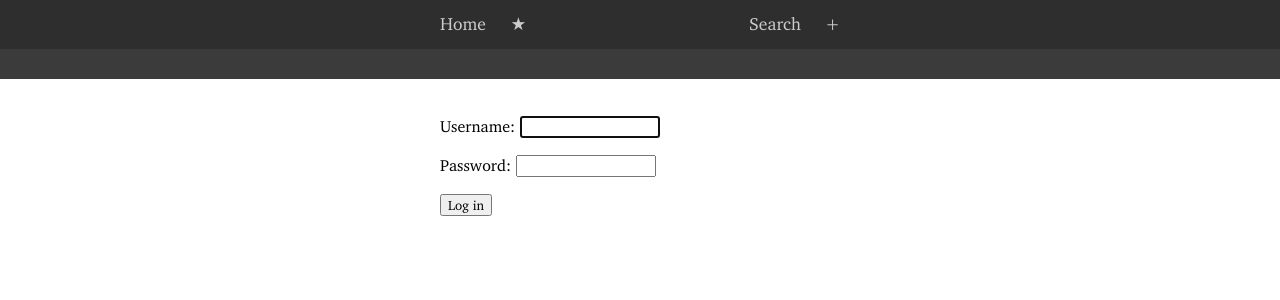
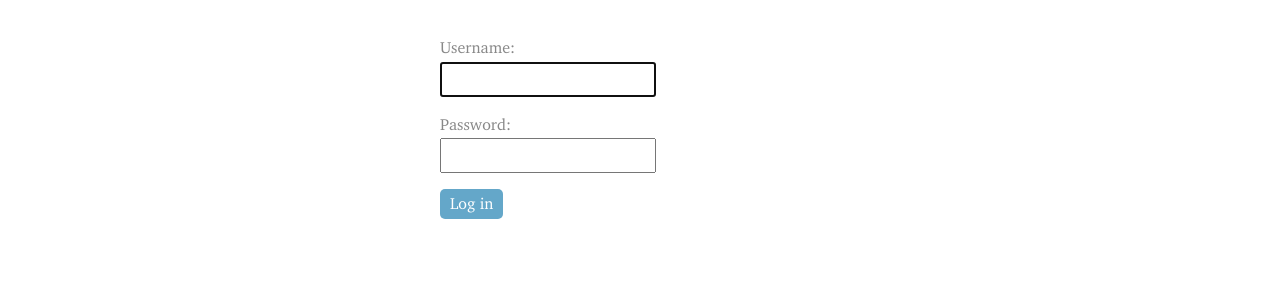
Before and after one commit to bencrowder/liszt, a Django app: page /login/ in a window 1280 px wide. Shown: the top 300 px of the page. Run offline with Django 3.2, Linux system fonts and the light colour scheme; some libraries are stand-ins or nearby versions.

Commit message:
Styles login page

```diff
--- a/liszt/static/css/style.css
+++ b/liszt/static/css/style.css
@@ -57,6 +57,40 @@ p {
   src: url("../fonts/charter/charter_regular-webfont.woff") format("woff");
   font-weight: normal;
   font-style: normal; }
+/* Login page */
+form.login {
+  margin-top: 1em;
+  padding-bottom: 1em; }
+
+form.login .group label {
+  color: #888;
+  display: block;
+  margin-bottom: .2em; }
+
+form.login .group section {
+  margin-bottom: 1em; }
+
+form.login .group section input[type=text] {
+  font-size: 1.3em;
+  padding: 3px 5px; }
+
+form.login .group section input[type=password] {
+  font-size: 1.3em;
+  padding: 3px 5px; }
+
+form.login input.button {
+  background: #64a7c9;
+  border: none;
+  border-radius: 5px;
+  color: #fff;
+  cursor: pointer;
+  font-size: 1em;
+  padding: 4px 10px 6px;
+  -webkit-appearance: none; }
+
+form.login input.button:hover {
+  background: #444; }
+
 body > header {
   background: #2e2e2e;
   padding: 0 20px; }
--- /dev/null
+++ b/liszt/static/scss/_login.scss
@@ -0,0 +1,41 @@
+/* Login page */
+
+form.login {
+	margin-top: 1em;
+	padding-bottom: 1em;
+}
+
+form.login .group label {
+	color: #888;
+	display: block;
+	margin-bottom: .2em;
+}
+
+form.login .group section {
+	margin-bottom: 1em;
+}
+
+form.login .group section input[type=text] {
+	font-size: 1.3em;
+	padding: 3px 5px;
+}
+
+form.login .group section input[type=password] {
+	font-size: 1.3em;
+	padding: 3px 5px;
+}
+
+form.login input.button {
+	background: hsl(200, 48%, 59%);
+	border: none;
+	border-radius: 5px;
+	color: #fff;
+	cursor: pointer;
+	font-size: 1em;
+	padding: 4px 10px 6px;
+	-webkit-appearance: none;
+}
+
+form.login input.button:hover {
+	background: #444;
+}
--- a/liszt/static/scss/style.scss
+++ b/liszt/static/scss/style.scss
@@ -3,6 +3,7 @@
 
 @import "_base.scss";
 @import "_fonts.scss";
+@import "_login.scss";
 
 @mixin header-color($color) {
 	color: lighten($color, 15%);
--- a/liszt/templates/_base.html
+++ b/liszt/templates/_base.html
@@ -38,6 +38,7 @@
 </head>
 
 <body>
+	{% block siteheader %}
 	<header>
 		<div class="container">
 			<div class="controls left">
@@ -51,6 +52,7 @@
 			</div>
 		</div>
 	</header>
+	{% endblock siteheader %}
 
 	{% block pageheaderwrapper %}
 	<section id="page-header">
--- a/liszt/templates/registration/login.html
+++ b/liszt/templates/registration/login.html
@@ -3,6 +3,9 @@
 {% block title %}Login{% endblock title %}
 
 {% block header_title %}<span>Login</span>{% endblock header_title %}
+
+{% block siteheader %}{% endblock siteheader %}
+{% block pageheaderwrapper %}{% endblock pageheaderwrapper %}
 
 {% block content %}
 <div class="container login">
@@ -12,10 +15,23 @@
 
 	<form method='post' action="{% url 'django.contrib.auth.views.login' %}" class="login">
 		{% csrf_token %}
-		{{ form.as_p }}
 
-		<input type="submit" class="button" value="Log in" />
+		<input type="hidden" name="next" value="{{ next }}" />
+		<div class="group">
+			<label>{{ form.username.label_tag }}</label>
+			<section>
+				{{ form.username }}
+			</section>
+		</div>
 
+		<div class="group">
+			<label>{{ form.password.label_tag }}</label>
+			<section>
+				{{ form.password }}
+			</section>
+		</div>
+
+		<input type="submit" value="Log in" class="button" />
 		<input type="hidden" name="next" value="{{ next }}" />
 	</form>
 </div>
```
